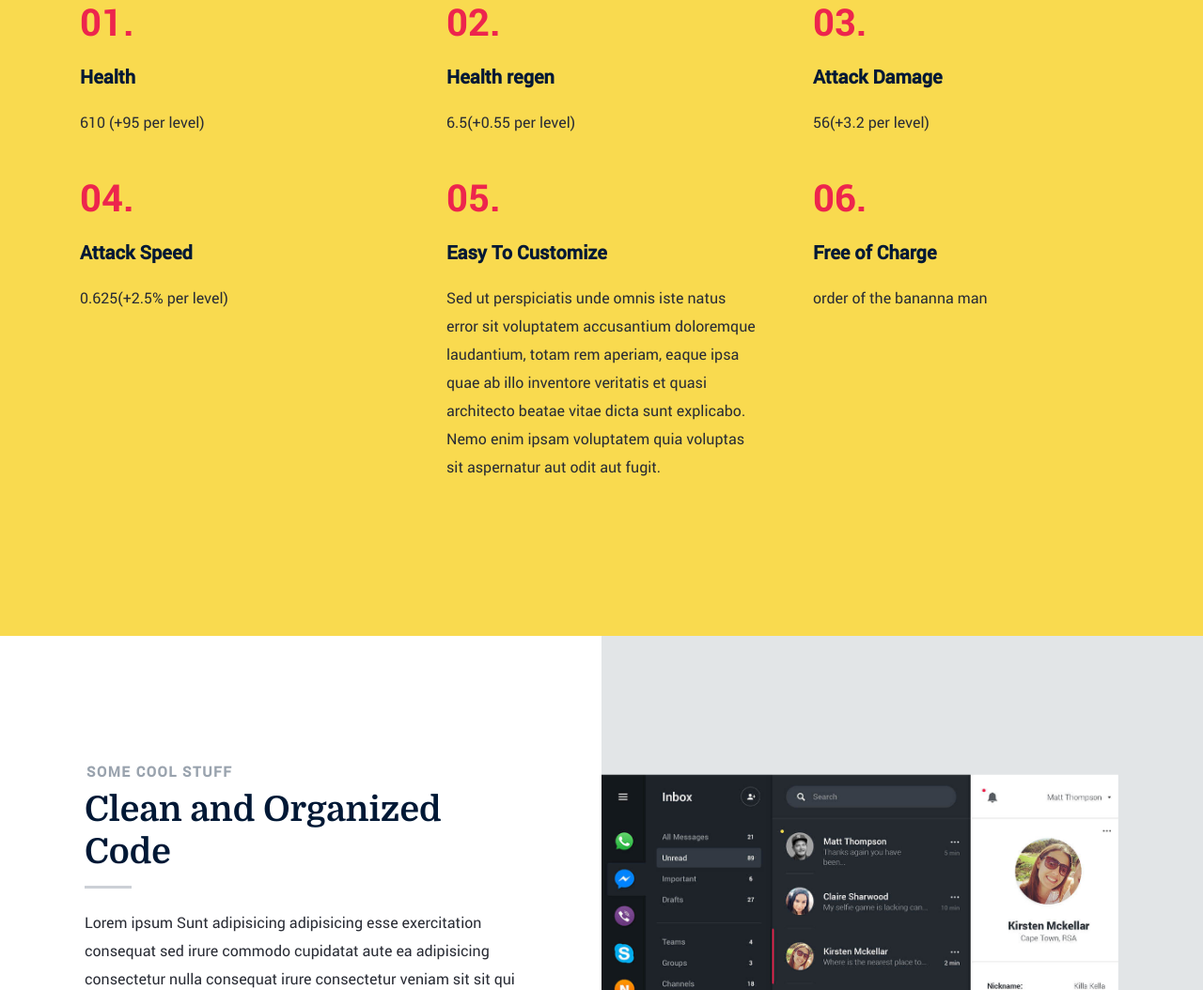
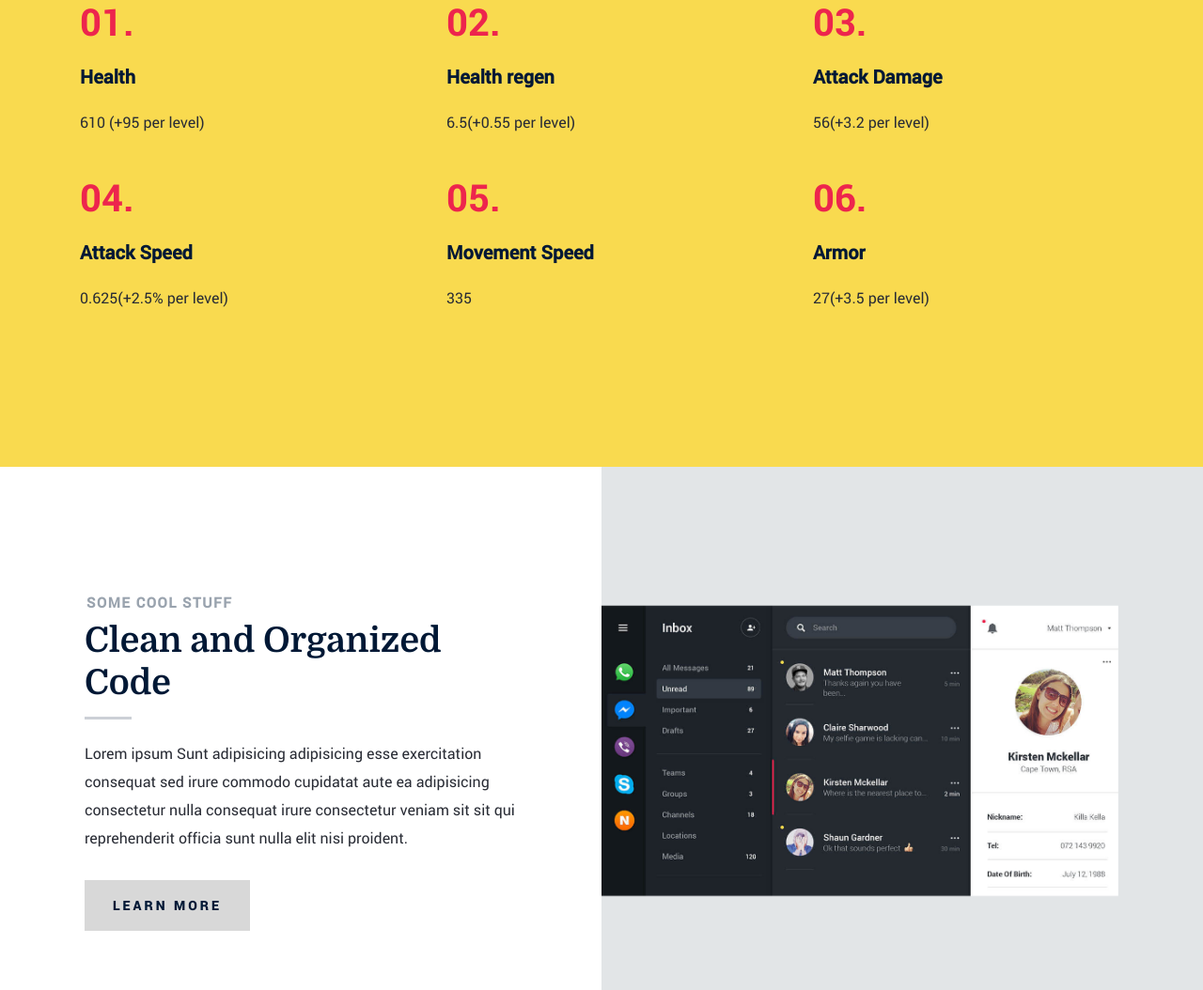
Before and after one commit to ineedadog/pageexample3, a plain HTML site: page index.html in a window 1280 px wide. Shown: the part 1103-2157 px from the top of the page at 94% size. Drawn offline with Linux system fonts and the light colour scheme; files whose address does not match are found by name.

Commit message:
Update index.html

```diff
--- a/index.html
+++ b/index.html
@@ -195,9 +195,9 @@
 
 					   <div class="feature-content">
 
-              	   	<h3>Easy To Customize</h3>
+              	   	<h3>Movement Speed</h3>
 
-							<p>Sed ut perspiciatis unde omnis iste natus error sit voluptatem accusantium doloremque laudantium, totam rem aperiam, eaque ipsa quae ab illo inventore veritatis et quasi architecto beatae vitae dicta sunt explicabo. Nemo enim ipsam voluptatem quia voluptas sit aspernatur aut odit aut fugit.
+							<p>335
 						   </p>
 
 						</div>
@@ -210,14 +210,23 @@
 
 					   <div class="feature-content">
 
-              	   	<h3>Free of Charge</h3>
+              	   	<h3>Armor</h3>
 
-							<p>order of the bananna man
+							<p>27(+3.5 per level)
 						   </p>
 
 						</div>
 
 					</div> <!-- /bgrid -->
+
+
+
+
+
+
+
+
+
 
 				</div> <!-- /features-list -->
 
```
